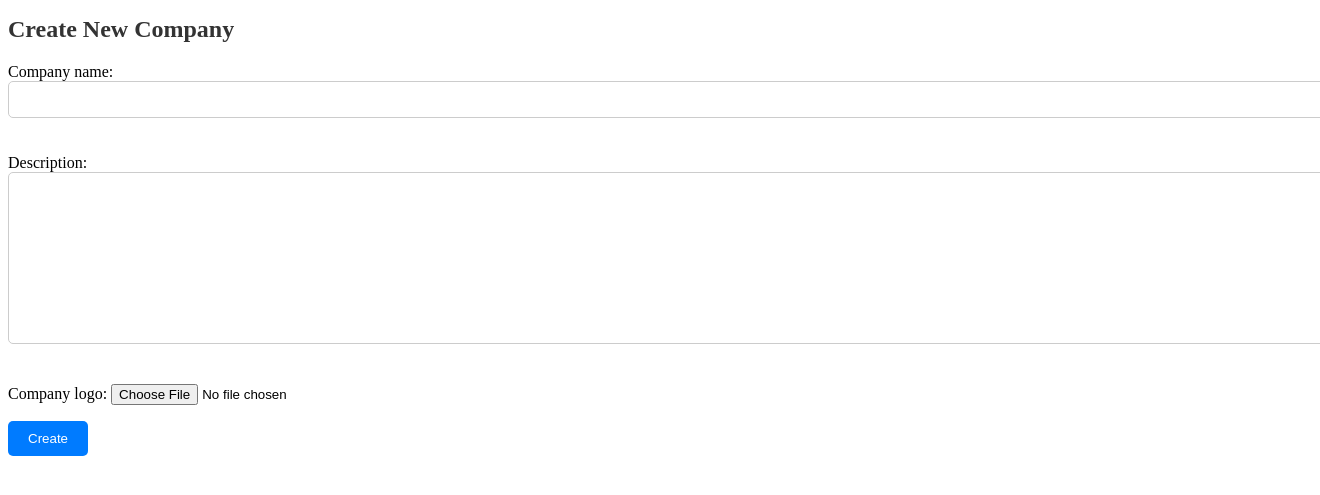
After one commit to gearbeagel/webproject, a Django app: page /campaign/ in a window 1320 px wide; the page is wider, and only the part inside the window is pictured. The commit adds this page. Shown: the top 495 px of that part. Run offline with Django 5.2, Linux system fonts and the light colour scheme.

Commit message:
campaign creating

```diff
--- a/main/forms.py
+++ b/main/forms.py
@@ -2,6 +2,7 @@ from django import forms
 from django.contrib.auth.forms import AuthenticationForm
 from django.contrib.auth.forms import UserCreationForm
 from django.contrib.auth.models import User
+from .models import Campaign
 
 
 class CustomAuthenticationForm(AuthenticationForm):
@@ -12,13 +13,19 @@ class CustomAuthenticationForm(AuthenticationForm):
 
 
 class CreateUserForm(UserCreationForm):
-    # username = forms.CharField(max_length=15, label='',
-    #                            widget=forms.TextInput(attrs={'type': 'text', 'placeholder': 'Створіть логін'}))
-    # password = forms.CharField(max_length=20, label='',
-    #                            widget=forms.TextInput(attrs={'type': 'password', 'placeholder': 'Створіть пароль'}))
-    # email = forms.EmailField(max_length=20, label='',
-    #                          widget=forms.TextInput(attrs={'type': 'text', 'placeholder': 'E-mail'}))
+    username = forms.CharField(max_length=15, label='',
+                               widget=forms.TextInput(attrs={'type': 'text', 'placeholder': 'Створіть логін'}))
+    password = forms.CharField(max_length=20, label='',
+                               widget=forms.TextInput(attrs={'type': 'password', 'placeholder': 'Створіть пароль'}))
+    email = forms.EmailField(max_length=20, label='',
+                             widget=forms.TextInput(attrs={'type': 'text', 'placeholder': 'E-mail'}))
 
     class Meta:
         model = User
         fields = ['username', 'password1', 'password2', 'email']
+
+
+class CampaignCreationForm(forms.ModelForm):
+    class Meta:
+        model = Campaign
+        fields = ['company_name', 'description', 'company_logo']
--- a/main/models.py
+++ b/main/models.py
@@ -1,3 +1,12 @@
 from django.db import models
 from django.contrib.auth.models import AbstractUser
 from django.contrib.auth.models import AbstractBaseUser, BaseUserManager, PermissionsMixin
+
+
+class Campaign(models.Model):
+    company_name = models.CharField(max_length=100)
+    description = models.TextField()
+    company_logo = models.ImageField(upload_to='company_logos/')
+
+    def __str__(self):
+        return self.company_name
--- a/main/urls.py
+++ b/main/urls.py
@@ -7,4 +7,6 @@ urlpatterns = [
     path('login/', views.login_view, name='login'),
     path('logout/', views.logout_view, name='logout'),
     path('profile/', views.profile, name='profile'),
+    path('campaign/', views.create_campaign, name='campaign'),
+    path('campaign/success_page/', views.success_page),
 ]
--- a/main/views.py
+++ b/main/views.py
@@ -1,5 +1,5 @@
 from django.shortcuts import render, redirect
-from .forms import CreateUserForm, CustomAuthenticationForm
+from .forms import CreateUserForm, CustomAuthenticationForm, CampaignCreationForm
 from django.contrib.auth import authenticate, login, logout
 from django.core.mail import send_mail
 from django.conf import settings
@@ -67,3 +67,18 @@ def logout_view(request):
 
 def profile(request):
     return render(request, 'profile.html')
+
+
+def create_campaign(request):
+    if request.method == 'POST':
+        form = CampaignCreationForm(request.POST, request.FILES)
+        if form.is_valid():
+            form.save()
+            return redirect('success_page/')
+    else:
+        form = CampaignCreationForm()
+    return render(request, 'campaign.html', {'form': form})
+
+
+def success_page(request):
+    return render(request, 'success_page.html')
--- /dev/null
+++ b/static/campaign.css
@@ -0,0 +1,34 @@
+/* campaign.css */
+
+/* Стилі для заголовка форми */
+h1 {
+    font-size: 24px;
+    color: #333;
+    margin-bottom: 20px;
+}
+
+/* Стилі для текстових полів та текстової області */
+input[type="text"],
+textarea {
+    width: 100%;
+    padding: 10px;
+    margin-bottom: 20px;
+    border: 1px solid #ccc;
+    border-radius: 5px;
+}
+
+/* Стилі для кнопки "Create" */
+button[type="submit"] {
+    padding: 10px 20px;
+    background-color: #007bff;
+    color: #fff;
+    border: none;
+    border-radius: 5px;
+    cursor: pointer;
+}
+
+button[type="submit"]:hover {
+    background-color: #0056b3;
+}
+
+/* Додаткові стилі можна додати тут */
--- /dev/null
+++ b/templates/campaign.html
@@ -0,0 +1,22 @@
+{% load static %}
+
+<!DOCTYPE html>
+<html lang="en">
+<head>
+    <meta charset="UTF-8">
+    <meta name="viewport" content="width=device-width, initial-scale=1.0">
+    <title>Create New Company - CrowdCausify</title>
+    <!-- Підключення стилів -->
+    <link rel="stylesheet" href="{% static 'campaign.css' %}">
+</head>
+<body>
+    <h1>Create New Company</h1>
+    <form method="post" enctype="multipart/form-data">
+        {% csrf_token %}
+        {{ form.as_p }}
+        <div class="form-group">
+            <button type="submit">Create</button>
+        </div>
+    </form>
+</body>
+</html>
```
Also changed, not shown: templates/profile.html (+1 -6 lines), templates/success_page.html (added, +10 -0 lines), company_logos/amogus-fun.png (added), company_logos/Знімок_екрана_2024-01-06_234513.png (added), db.sqlite3, main/migrations/0001_initial.py (added).
